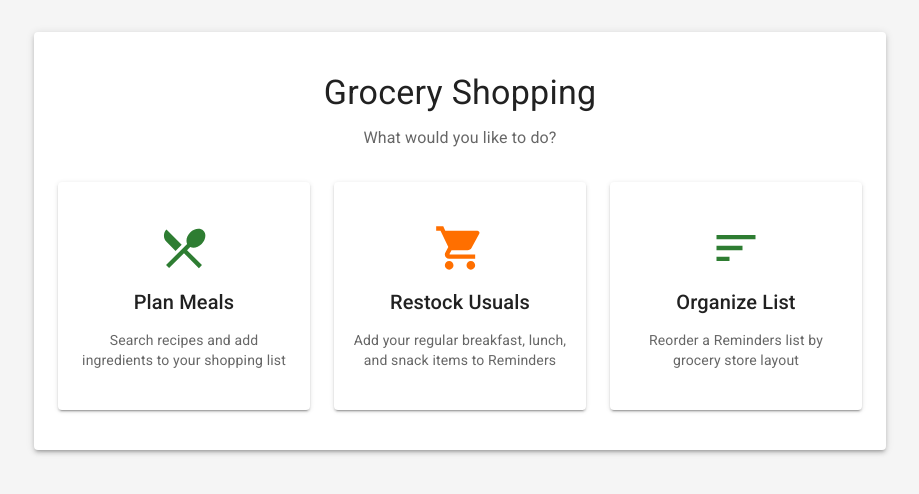
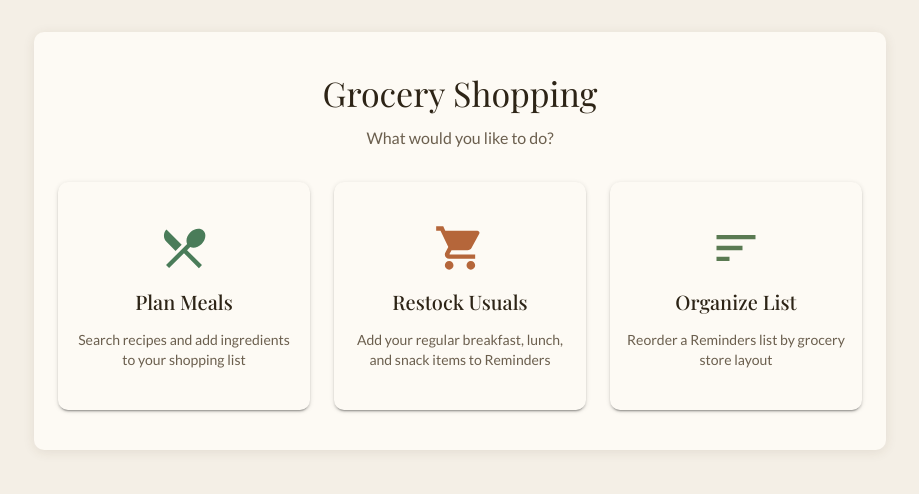
Before and after one commit to bmhopkinson/grocery_shopping, a React (Vite) app in the folder frontend/: page / in a window 1280 px wide. Shown: the top 494 px of the page, without its empty margins (180-1099 px from the left). Built offline with nearby package versions, Linux system fonts and the light colour scheme.

Commit message:
more organic theme

```diff
--- a/frontend/index.html
+++ b/frontend/index.html
@@ -6,7 +6,7 @@
     <title>Meal Planner</title>
     <link rel="preconnect" href="https://fonts.googleapis.com" />
     <link rel="preconnect" href="https://fonts.gstatic.com" crossorigin />
-    <link href="https://fonts.googleapis.com/css2?family=Roboto:wght@300;400;500;700&display=swap" rel="stylesheet" />
+    <link href="https://fonts.googleapis.com/css2?family=Playfair+Display:wght@400;500;600;700&family=Lato:wght@300;400;700&display=swap" rel="stylesheet" />
   </head>
   <body>
     <div id="root"></div>
--- a/frontend/src/main.jsx
+++ b/frontend/src/main.jsx
@@ -6,13 +6,83 @@ import App from './App'
 const theme = createTheme({
   palette: {
     primary: {
-      main: '#2e7d32',
+      main: '#4a7c59',
+      light: '#7aad8a',
+      dark: '#2f5c3d',
+      contrastText: '#fff',
     },
     secondary: {
-      main: '#ff6f00',
+      main: '#b5663a',
+      light: '#d4886a',
+      dark: '#8a4220',
+      contrastText: '#fff',
     },
     background: {
-      default: '#f5f5f5',
+      default: '#f4efe6',
+      paper: '#fdfaf4',
+    },
+    text: {
+      primary: '#2d2416',
+      secondary: '#6b5f4e',
+    },
+    success: {
+      main: '#5a7a52',
+    },
+    divider: '#ddd5c4',
+  },
+  typography: {
+    fontFamily: '"Lato", "Helvetica Neue", Arial, sans-serif',
+    h1: { fontFamily: '"Playfair Display", Georgia, serif' },
+    h2: { fontFamily: '"Playfair Display", Georgia, serif' },
+    h3: { fontFamily: '"Playfair Display", Georgia, serif' },
+    h4: { fontFamily: '"Playfair Display", Georgia, serif' },
+    h5: { fontFamily: '"Playfair Display", Georgia, serif' },
+    h6: { fontFamily: '"Playfair Display", Georgia, serif' },
+  },
+  shape: {
+    borderRadius: 10,
+  },
+  components: {
+    MuiPaper: {
+      styleOverrides: {
+        root: {
+          backgroundImage: 'none',
+        },
+        elevation3: {
+          boxShadow: '0 2px 12px rgba(74, 60, 30, 0.10)',
+        },
+      },
+    },
+    MuiButton: {
+      styleOverrides: {
+        root: {
+          borderRadius: 8,
+          textTransform: 'none',
+          fontWeight: 700,
+          letterSpacing: '0.02em',
+        },
+        containedPrimary: {
+          background: 'linear-gradient(135deg, #5a8a6a 0%, #4a7c59 100%)',
+          '&:hover': {
+            background: 'linear-gradient(135deg, #4a7c59 0%, #2f5c3d 100%)',
+          },
+        },
+      },
+    },
+    MuiChip: {
+      styleOverrides: {
+        root: {
+          borderRadius: 6,
+        },
+      },
+    },
+    MuiLinearProgress: {
+      styleOverrides: {
+        root: {
+          borderRadius: 4,
+          backgroundColor: '#d8e8dc',
+        },
+      },
     },
   },
 })
```
